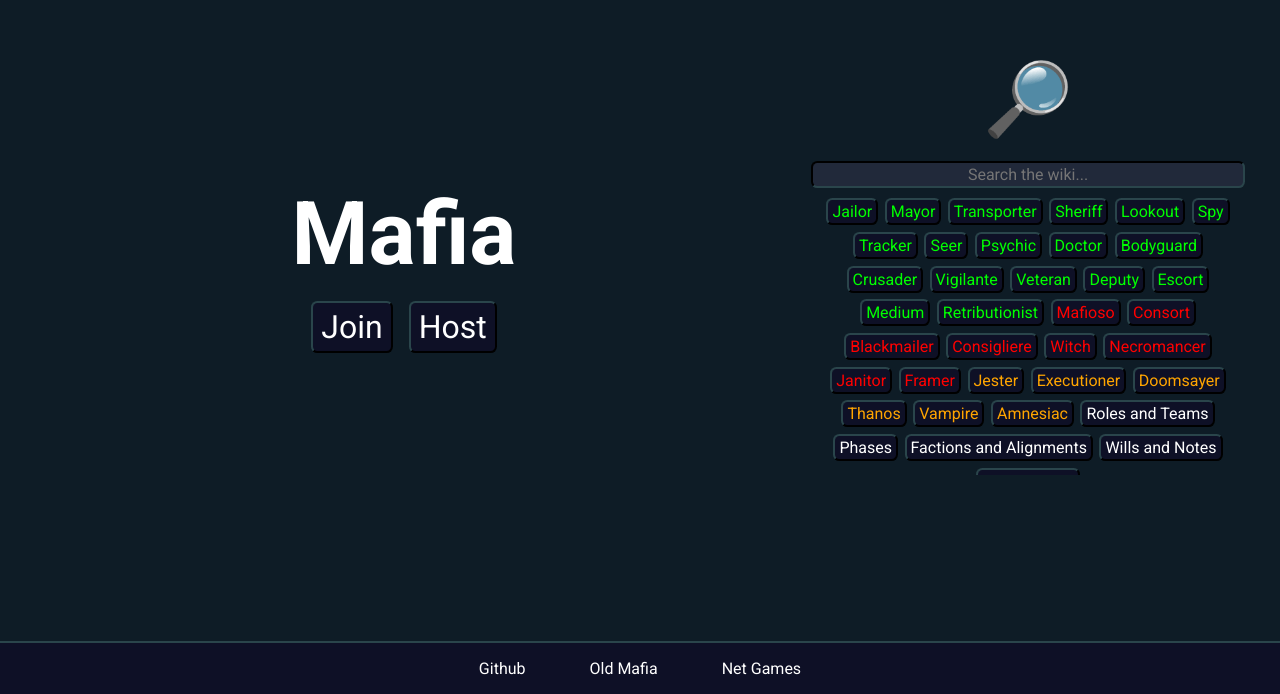
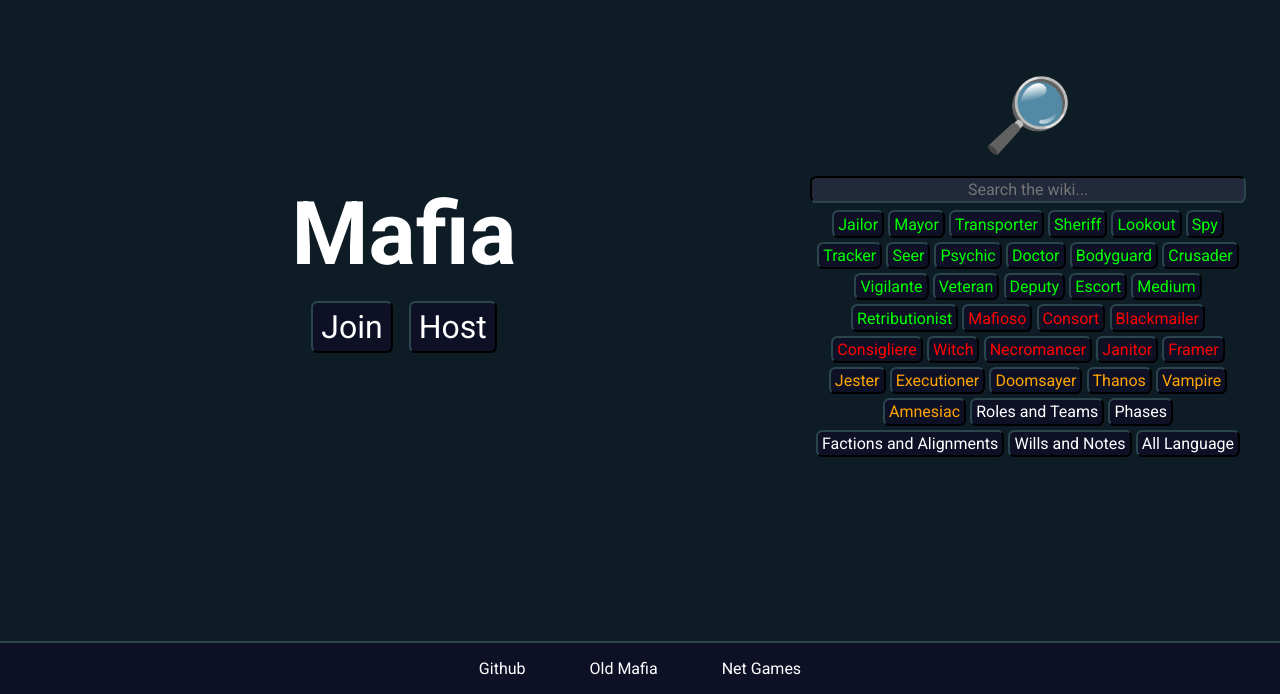
Before and after one commit to mafia-rust/mafia, a React (Create React App) app in the folder client/: page / in a window 1280 px wide. Shown: the part 106-800 px from the top of the page. Built offline with nearby package versions, Linux system fonts and the light colour scheme.

Commit message:
Improved game screen CSS

```diff
--- a/client/src/index.css
+++ b/client/src/index.css
@@ -19,6 +19,7 @@
 
 *{
     text-align: center;
+    box-sizing: border-box;
 
     margin: 0;
     padding: 0;
@@ -50,7 +51,7 @@ nav > ul > li > a {
 
 button, input, select, option, textarea, summary {
     border-radius: 0.4rem;
-    margin: .75%;
+    margin: .13rem;
     background-color: var(--secondary-color);
     border-color: var(--primary-border-color);
     border-style: solid;
--- a/client/src/menu/game/gameScreen.css
+++ b/client/src/menu/game/gameScreen.css
@@ -44,6 +44,7 @@
     max-height: 100%;
     width: 100%;
     max-width: 100%;
+    background-color: var(--background-color);
     border-left: var(--primary-border-color) solid 1px;
     border-right: var(--primary-border-color) solid 1px;
 }
@@ -61,7 +62,7 @@
     width: 100%;
     margin: 0;
     padding: .15rem .15rem;
-    background-color: var(--primary-color);
+    background-color: var(--tab-color);
     justify-content: space-between;
     align-items: center;
 }
--- a/client/src/menu/game/gameScreenContent/WillMenu.tsx
+++ b/client/src/menu/game/gameScreenContent/WillMenu.tsx
@@ -70,6 +70,7 @@ export default class WillMenu extends React.Component<{}, WillMenuState> {
     renderInput(type: FieldType) {
         return (<details open={type === "will"}>
             <summary>{translate("menu.will." + type)}</summary>
+            <div>
                 <button
                     className={"material-icons-round " + (this.state.syncedFields[type] !== this.state.localFields[type] ? "highlighted" : "")}
                     onClick={() => this.save(type)}
@@ -84,6 +85,8 @@ export default class WillMenu extends React.Component<{}, WillMenuState> {
                 >
                     send
                 </button>
+            </div>
+            <div>
                 <textarea
                     value={this.state.localFields[type]}
                     onChange={(e) => {
@@ -102,6 +105,7 @@ export default class WillMenu extends React.Component<{}, WillMenuState> {
                         }
                     }}>
                 </textarea>
+            </div>
         </details>)
     }
     render() {return (<div className="will-menu">
--- a/client/src/menu/game/gameScreenContent/chatMenu.css
+++ b/client/src/menu/game/gameScreenContent/chatMenu.css
@@ -6,10 +6,9 @@
     height: 100%;
     max-height: 100%;
     max-width: 100%;
-    background-color: var(--background-color);
-}
-.chat-menu .content-tab {
-    background-color: #132936;
+
+    --background-color: var(--background-color);
+    --tab-color: #132936;
 }
 .chat-menu .message-section {
     display: grid;
@@ -38,6 +37,5 @@
 .chat-menu textarea {
     resize: none;
     width: 100%;
-    margin: 1%;
     text-align: left;
 }
--- a/client/src/menu/game/gameScreenContent/graveyardMenu.css
+++ b/client/src/menu/game/gameScreenContent/graveyardMenu.css
@@ -1,15 +1,20 @@
 .graveyard-menu {
-    background-color: #343434;
-}
-.graveyard-menu .content-tab {
-    background-color: #424242;
+    --background-color: #343434;
+    --primary-color: #212121;
+    --primary-border-color: #575757;
+    --secondary-color: #2e2e2e;
+    --hover-color: #3d3d3d;
+    --tab-color: #424242;
 }
 .graveyard-menu > .grid {
     display: grid;
+    padding: .13rem;
+    gap: .13rem .25rem;
     margin-bottom: 1rem;
 }
 .graveyard-menu > .grid button {
     width: 100%;
+    margin: 0;
 }
 .graveyard-menu .grave {
     white-space: normal;
--- a/client/src/menu/game/gameScreenContent/playerListMenu.css
+++ b/client/src/menu/game/gameScreenContent/playerListMenu.css
@@ -1,10 +1,16 @@
 .player-list-menu {
     width: 100%;
     max-width: 100%;
-    background-color: #192c23;
+
+    --background-color: #192c23;
+    --primary-color: #0c1a0c;
+    --primary-border-color: #3b5738;
+    --secondary-color: #212e20;
+    --hover-color: #2d4e37;
+    --tab-color: #254230;
 }
-.player-list-menu .content-tab {
-    background-color: #254230;
+.player-list-menu > button {
+    margin: .13rem;
 }
 .player-list-menu .phase-specific{
     background-color: var(--primary-color);
--- a/client/src/menu/game/gameScreenContent/wikiMenu.css
+++ b/client/src/menu/game/gameScreenContent/wikiMenu.css
@@ -1,10 +1,13 @@
 .wiki-menu {
     display: flex;
     flex-direction: column;
-    background-color: #2a2518;
-}
-.wiki-menu .content-tab {
-    background-color: #39352a;
+
+    --background-color: #2a2518;
+    --primary-color: #1c160d;
+    --primary-border-color: #52402e;
+    --secondary-color: #362c24;
+    --hover-color: #3d3023;
+    --tab-color: #39352a;
 }
 .wiki-menu > .wiki-menu-search {
     min-height: 0;
--- a/client/src/menu/game/gameScreenContent/willMenu.css
+++ b/client/src/menu/game/gameScreenContent/willMenu.css
@@ -1,21 +1,25 @@
 .will-menu {
-    background-color: #2a1b29;
+    --background-color: #2a1b29;
+    --primary-color: #170c21;
+    --primary-border-color: #3d3966;
+    --secondary-color: #28213a;
+    --hover-color: #3b2d4e;
+    --tab-color: #382138;
 }
-.will-menu > section{
-    margin-top: 1%;
+.will-menu details {
+    display: flex;
+    flex-direction: column;
+    align-items: center;
 }
-.will-menu .content-tab {
-    background-color: #382138
+.will-menu details > div {
+    padding: .13rem;
 }
 .will-menu textarea {
-    box-sizing: border-box;
-    justify-content: center;
-    margin-left: .1rem;
-    margin-right: .1rem;
-    resize: none;
     text-align: left;
     height: 19rem;
-    width: calc(100% - .2rem);
+    resize: none;
+    width: 100%;
+    margin: 0;
 }
 .will-menu summary {
     text-align: left;
```
Lines whose indentation alone changed are shown as unchanged.
